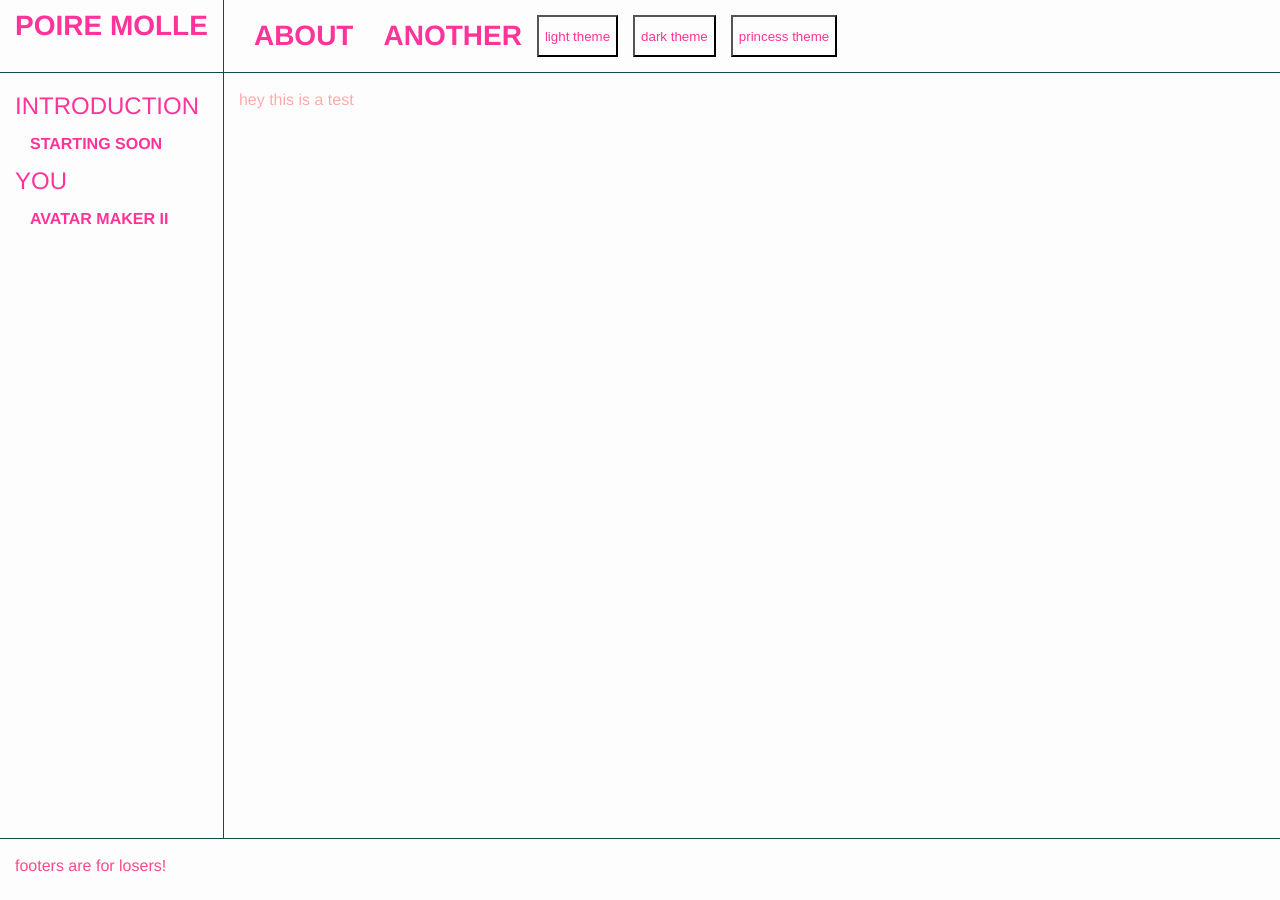
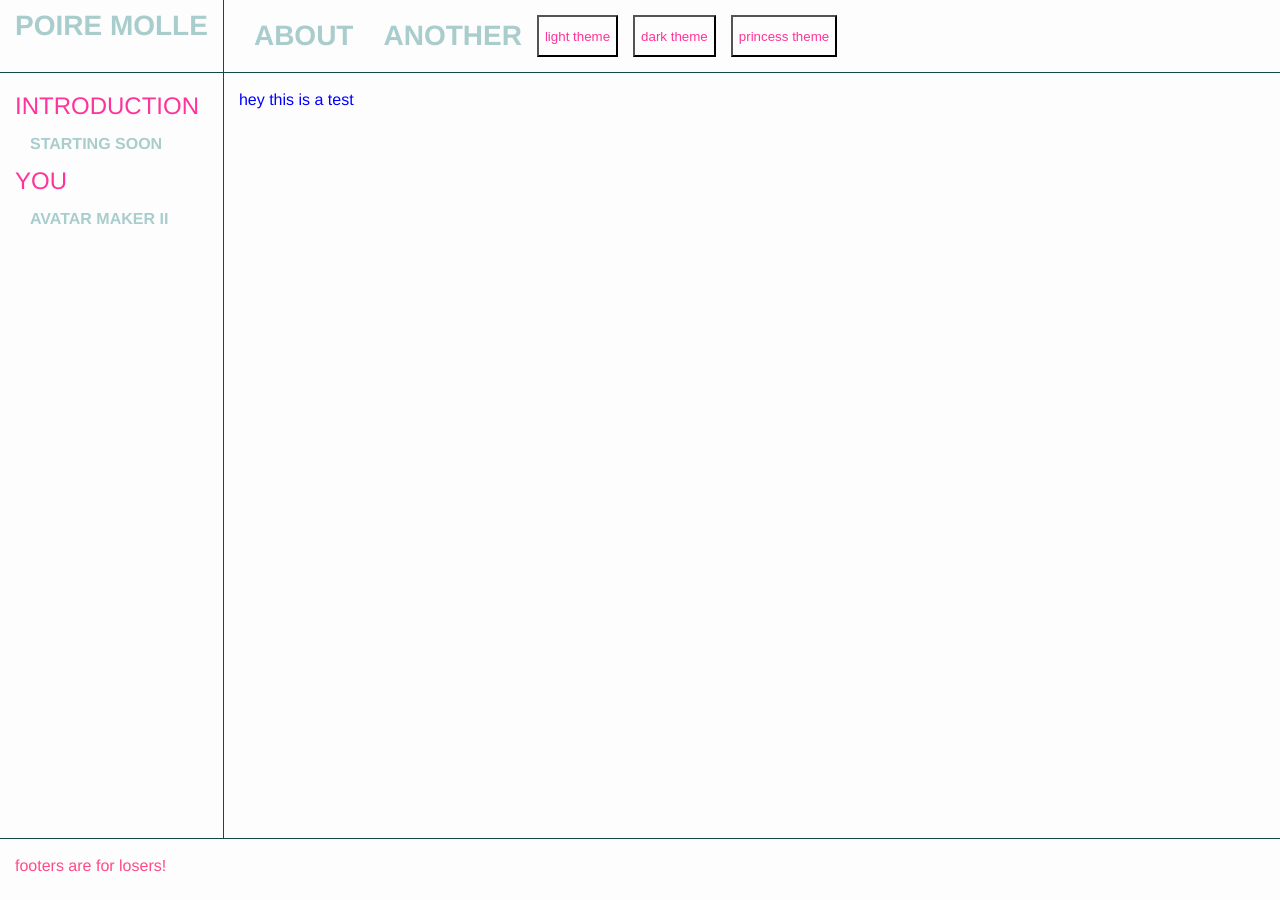
Before and after one commit to poiremolle/blog, a Jekyll site: the page built from index.md, in a window 1280 px wide. Built offline with Jekyll 4.4.1, drawn with Linux system fonts in a browser that asks for light colours.

Commit message:
swapping out compile-time colour variables for the run-time ones

```diff
--- a/_sass/minima/_base.scss
+++ b/_sass/minima/_base.scss
@@ -15,8 +15,8 @@ dl, dd, ol, ul, figure {
  */
 body {
   font: $base-font-weight #{$base-font-size}/#{$base-line-height} $base-font-family;
-  color: $text-color;
-  background-color: $secondary-color;
+  color: var(--text-color);
+  background-color: var(--background-color);
   -webkit-text-size-adjust: 100%;
   -webkit-font-feature-settings: "kern" 1;
      -moz-font-feature-settings: "kern" 1;
@@ -98,7 +98,7 @@ h1, h2, h3, h4, h5, h6 {
 
 h1 {
   text-transform: uppercase;
-  color: $brand-color;
+  color: var(--main-color);
 }
 
 
@@ -106,20 +106,14 @@ h1 {
  * Links
  */
 a {
-  color: $brand-color;
+  color: var(--secondary-color);;
   text-decoration: none;
   font-weight: $base-font-weight * 2;
   text-transform: uppercase;
 
-  &:visited {
-    color: darken($brand-color, 15%);
+  &:hover {
+    color: var(--highlight-color);
   }
-
-  // &:hover {
-  //   color: yellow;
-  //   font-family: Georgia, 'Times New Roman', Times, serif;
-  //   font-weight: $base-font-weight / 3;
-  // }
 
   &:active {
     font-family: Arial, Helvetica, sans-serif;
@@ -134,17 +128,14 @@ a {
   }
 }
 
-.span.active {
-  font-family: 'Courier New', Courier, monospace;
-  background-color: aliceblue;
-}
 
 /**
  * Blockquotes
  */
 blockquote {
-  color: $grey-color;
-  border-left: 4px solid $grey-color-light;
+  color: var(--main-color);
+  filter: brightness(1.5);
+  border-left: 4px solid var(--main-color);
   padding-left: $spacing-unit;
   @include relative-font-size(1.125);
   letter-spacing: -1px;
@@ -163,9 +154,9 @@ blockquote {
 pre,
 code {
   @include relative-font-size(0.9375);
-  border: 1px solid $grey-color-light;
+  border: 1px solid var(--highlight-color);
   border-radius: 3px;
-  background-color: #eef;
+  background-color: var(--background-color);
 }
 
 code {
@@ -204,7 +195,7 @@ pre {
     width: 16px;
     height: 16px;
     display: inline-block;
-    fill: #{$grey-color};
+    fill: var(--highlight-color);
     padding-right: 5px;
     vertical-align: text-top;
 }
@@ -216,8 +207,8 @@ pre {
 }
 
 button {
-  background-color: $background-color;
-  color: $brand-color;
+  background-color: var(--background-color);
+  color: var(--main-color);
 }
 
 
```
